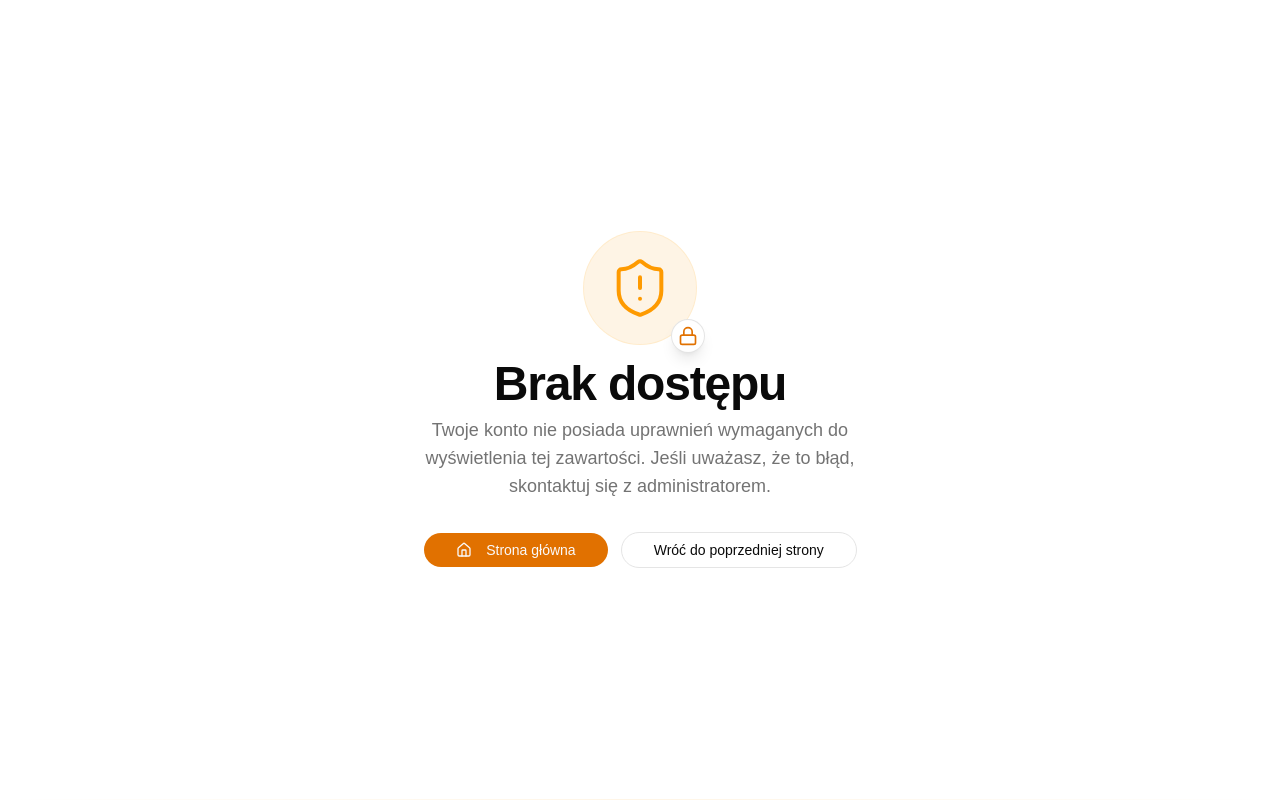
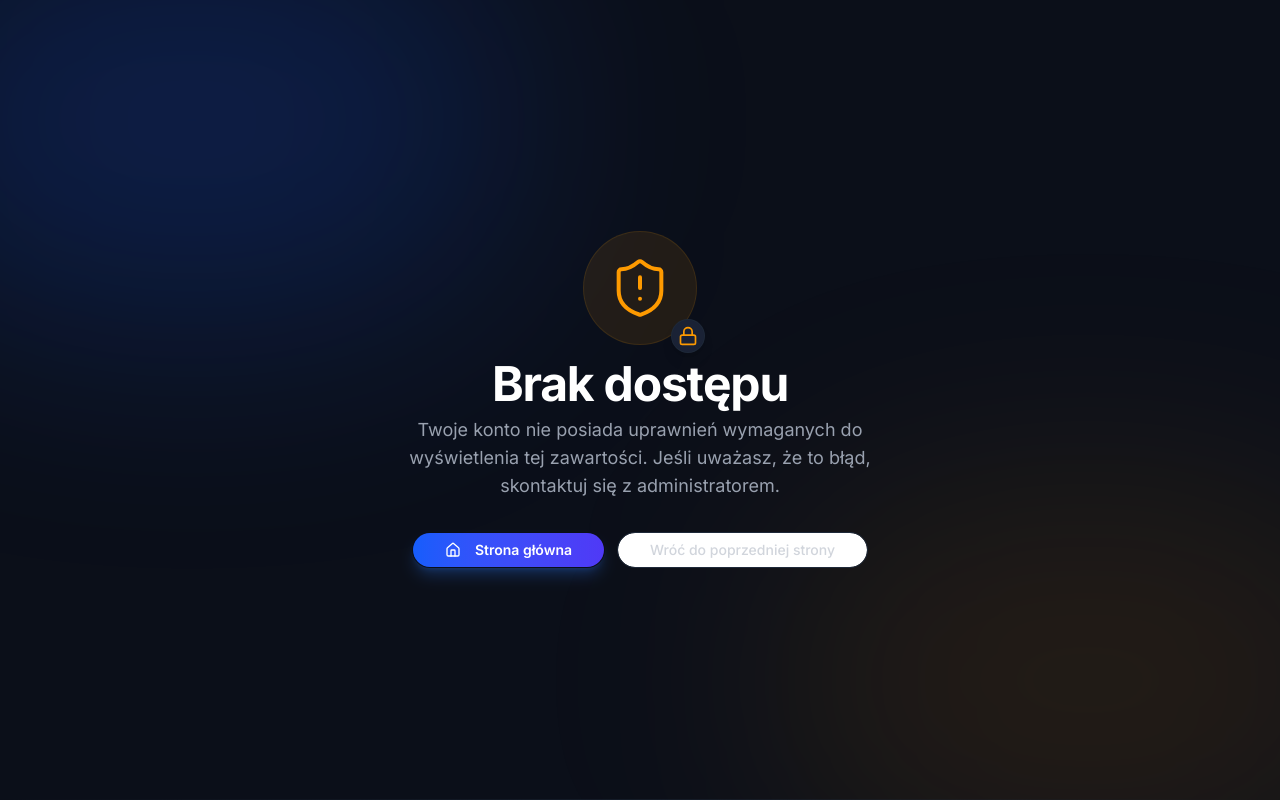
Before and after one commit to coach-player-project/coach-player-app, a Next.js app in the folder frontend/: page /forbidden in a window 1280 px wide. Built offline with nearby package versions, Linux system fonts and the light colour scheme.

Commit message:
change error page colors

```diff
--- a/frontend/app/error.tsx
+++ b/frontend/app/error.tsx
@@ -19,27 +19,28 @@ export default function Error({
   }, [error]);
 
   return (
-    <div className="flex min-h-screen flex-col items-center justify-center bg-background text-foreground">
-      <div className="container relative flex flex-col items-center justify-center gap-8 px-4 text-center">
-        {/* Animated Background Element - Reddish for error */}
-        <div className="absolute -z-10 aspect-square w-[300px] rounded-full bg-destructive/10 blur-[120px] lg:w-[600px]" />
+    <div className="flex min-h-screen flex-col items-center justify-center bg-[#0B0F19] text-white select-none relative overflow-hidden font-sans">
+      {/* Ambient glowing effect */}
+      <div className="absolute top-[-10%] left-[-10%] w-[50%] h-[50%] bg-blue-600/20 blur-[120px] rounded-full pointer-events-none" />
+      <div className="absolute bottom-[-10%] right-[-10%] w-[50%] h-[50%] bg-rose-500/10 blur-[120px] rounded-full pointer-events-none" />
 
+      <div className="container relative z-10 flex flex-col items-center justify-center gap-8 px-4 text-center">
         <div className="space-y-4">
           <div className="relative flex justify-center">
-            <div className="rounded-full bg-destructive/10 p-6 text-destructive ring-1 ring-destructive/20 animate-pulse">
+            <div className="rounded-full bg-rose-500/10 p-6 text-rose-500 ring-1 ring-rose-500/20 animate-pulse">
                 <AlertTriangle size={64} strokeWidth={1.5} />
             </div>
           </div>
 
           <div className="space-y-2">
-            <h1 className="text-3xl font-bold tracking-tight sm:text-5xl">
+            <h1 className="text-3xl font-bold tracking-tight sm:text-5xl text-white">
               Wystąpił błąd systemu
             </h1>
-            <p className="mx-auto max-w-[500px] text-muted-foreground sm:text-lg">
+            <p className="mx-auto max-w-[500px] text-gray-400 sm:text-lg">
               Przepraszamy za utrudnienia. Nasz zespół został już powiadomiony o problemie i pracuje nad jego rozwiązaniem.
             </p>
             {error.digest && (
-              <p className="mt-4 font-mono text-xs text-muted-foreground opacity-50">
+              <p className="mt-4 font-mono text-xs text-gray-500 opacity-50">
                 ID błędu: {error.digest}
               </p>
             )}
@@ -50,12 +51,12 @@ export default function Error({
           <Button
             onClick={() => reset()}
             size="lg"
-            className="rounded-full px-8 bg-destructive hover:bg-destructive/90"
+            className="rounded-full px-8 bg-gradient-to-r from-blue-600 to-indigo-600 hover:from-blue-500 hover:to-indigo-500 text-white font-semibold shadow-lg shadow-blue-500/25 transition-all hover:scale-[1.02] active:scale-[0.98]"
           >
             <RefreshCw className="mr-2 h-4 w-4" />
             Spróbuj ponownie
           </Button>
-          <Button variant="outline" asChild size="lg" className="rounded-full px-8">
+          <Button variant="outline" asChild size="lg" className="rounded-full px-8 border-gray-800 text-gray-300 hover:text-white hover:bg-[#1A2235]/50 transition-all">
             <Link href="/">
               <Home className="mr-2 h-4 w-4" />
               Strona główna
@@ -65,7 +66,7 @@ export default function Error({
       </div>
 
       {/* Decorative lines */}
-      <div className="absolute bottom-0 left-0 right-0 h-px bg-gradient-to-r from-transparent via-destructive/20 to-transparent opacity-50" />
+      <div className="absolute bottom-0 left-0 right-0 h-px bg-gradient-to-r from-transparent via-gray-800 to-transparent opacity-50" />
     </div>
   );
 }
--- a/frontend/app/forbidden/page.tsx
+++ b/frontend/app/forbidden/page.tsx
@@ -6,48 +6,49 @@ import { ShieldAlert, Home, Lock } from "lucide-react";
 
 export default function Forbidden() {
   return (
-    <div className="flex min-h-screen flex-col items-center justify-center bg-background text-foreground">
-      <div className="container relative flex flex-col items-center justify-center gap-8 px-4 text-center">
-        {/* Animated Background Element - Amber/Gold for warning */}
-        <div className="absolute -z-10 aspect-square w-[300px] rounded-full bg-amber-500/10 blur-[120px] lg:w-[600px]" />
+    <div className="flex min-h-screen flex-col items-center justify-center bg-[#0B0F19] text-white select-none relative overflow-hidden font-sans">
+      {/* Ambient glowing effect */}
+      <div className="absolute top-[-10%] left-[-10%] w-[50%] h-[50%] bg-blue-600/20 blur-[120px] rounded-full pointer-events-none" />
+      <div className="absolute bottom-[-10%] right-[-10%] w-[50%] h-[50%] bg-amber-500/10 blur-[120px] rounded-full pointer-events-none" />
 
+      <div className="container relative z-10 flex flex-col items-center justify-center gap-8 px-4 text-center">
         <div className="space-y-4">
           <div className="relative flex justify-center">
             <div className="relative">
                 <div className="rounded-full bg-amber-500/10 p-6 text-amber-500 ring-1 ring-amber-500/20">
                     <ShieldAlert size={64} strokeWidth={1.5} />
                 </div>
-                <div className="absolute -bottom-2 -right-2 rounded-full bg-background p-1.5 text-amber-600 shadow-lg ring-1 ring-border">
+                <div className="absolute -bottom-2 -right-2 rounded-full bg-[#1A2235] p-1.5 text-amber-500 shadow-lg ring-1 ring-gray-800">
                     <Lock size={20} />
                 </div>
             </div>
           </div>
 
           <div className="space-y-2">
-            <h1 className="text-3xl font-bold tracking-tight sm:text-5xl">
+            <h1 className="text-3xl font-bold tracking-tight sm:text-5xl text-white">
               Brak dostępu
             </h1>
-            <p className="mx-auto max-w-[500px] text-muted-foreground sm:text-lg">
+            <p className="mx-auto max-w-[500px] text-gray-400 sm:text-lg">
               Twoje konto nie posiada uprawnień wymaganych do wyświetlenia tej zawartości. Jeśli uważasz, że to błąd, skontaktuj się z administratorem.
             </p>
           </div>
         </div>
 
         <div className="flex flex-col gap-3 sm:flex-row">
-          <Button asChild size="lg" className="rounded-full px-8 bg-amber-600 hover:bg-amber-700">
+          <Button asChild size="lg" className="rounded-full px-8 bg-gradient-to-r from-blue-600 to-indigo-600 hover:from-blue-500 hover:to-indigo-500 text-white font-semibold shadow-lg shadow-blue-500/25 transition-all hover:scale-[1.02] active:scale-[0.98]">
             <Link href="/">
               <Home className="mr-2 h-4 w-4" />
               Strona główna
             </Link>
           </Button>
-          <Button variant="outline" size="lg" className="rounded-full px-8" onClick={() => window.history.back()}>
+          <Button variant="outline" size="lg" className="rounded-full px-8 border-gray-800 text-gray-300 hover:text-white hover:bg-[#1A2235]/50 transition-all" onClick={() => window.history.back()}>
             Wróć do poprzedniej strony
           </Button>
         </div>
       </div>
 
       {/* Decorative lines */}
-      <div className="absolute bottom-0 left-0 right-0 h-px bg-gradient-to-r from-transparent via-amber-500/20 to-transparent opacity-50" />
+      <div className="absolute bottom-0 left-0 right-0 h-px bg-gradient-to-r from-transparent via-gray-800 to-transparent opacity-50" />
     </div>
   );
 }
--- a/frontend/app/global-error.tsx
+++ b/frontend/app/global-error.tsx
@@ -13,22 +13,24 @@ export default function GlobalError({
   return (
     <html lang="pl">
       <body>
-        <div className="flex min-h-screen flex-col items-center justify-center bg-zinc-950 text-white font-sans">
-          <div className="container relative flex flex-col items-center justify-center gap-8 px-4 text-center">
-            <div className="absolute -z-10 aspect-square w-[300px] rounded-full bg-red-500/10 blur-[120px] lg:w-[600px]" />
+        <div className="flex min-h-screen flex-col items-center justify-center bg-[#0B0F19] text-white select-none relative overflow-hidden font-sans">
+          {/* Ambient glowing effect */}
+          <div className="absolute top-[-10%] left-[-10%] w-[50%] h-[50%] bg-blue-600/20 blur-[120px] rounded-full pointer-events-none" />
+          <div className="absolute bottom-[-10%] right-[-10%] w-[50%] h-[50%] bg-red-500/10 blur-[120px] rounded-full pointer-events-none" />
 
+          <div className="container relative z-10 flex flex-col items-center justify-center gap-8 px-4 text-center">
             <div className="space-y-4">
               <div className="flex justify-center">
-                <div className="rounded-full bg-red-500/10 p-6 text-red-500 ring-1 ring-red-500/20">
+                <div className="rounded-full bg-red-500/10 p-6 text-red-500 ring-1 ring-red-500/20 animate-pulse">
                     <AlertCircle size={64} strokeWidth={1.5} />
                 </div>
               </div>
 
               <div className="space-y-2">
-                <h1 className="text-3xl font-bold tracking-tight sm:text-5xl">
+                <h1 className="text-3xl font-bold tracking-tight sm:text-5xl text-white">
                   Krytyczny błąd aplikacji
                 </h1>
-                <p className="mx-auto max-w-[500px] text-zinc-400 sm:text-lg">
+                <p className="mx-auto max-w-[500px] text-gray-400 sm:text-lg">
                   Wystąpił nieoczekiwany błąd krytyczny. Odśwież stronę, aby spróbować ponownie.
                 </p>
               </div>
@@ -37,7 +39,7 @@ export default function GlobalError({
             <Button
                 onClick={() => reset()}
                 size="lg"
-                className="rounded-full px-8 bg-red-600 hover:bg-red-700 text-white"
+                className="rounded-full px-8 bg-gradient-to-r from-blue-600 to-indigo-600 hover:from-blue-500 hover:to-indigo-500 text-white font-semibold shadow-lg shadow-blue-500/25 transition-all hover:scale-[1.02] active:scale-[0.98]"
             >
                 <RefreshCw className="mr-2 h-4 w-4" />
                 Odśwież aplikację
```
Also changed, not shown: frontend/app/not-found.tsx (+13 -12 lines).
